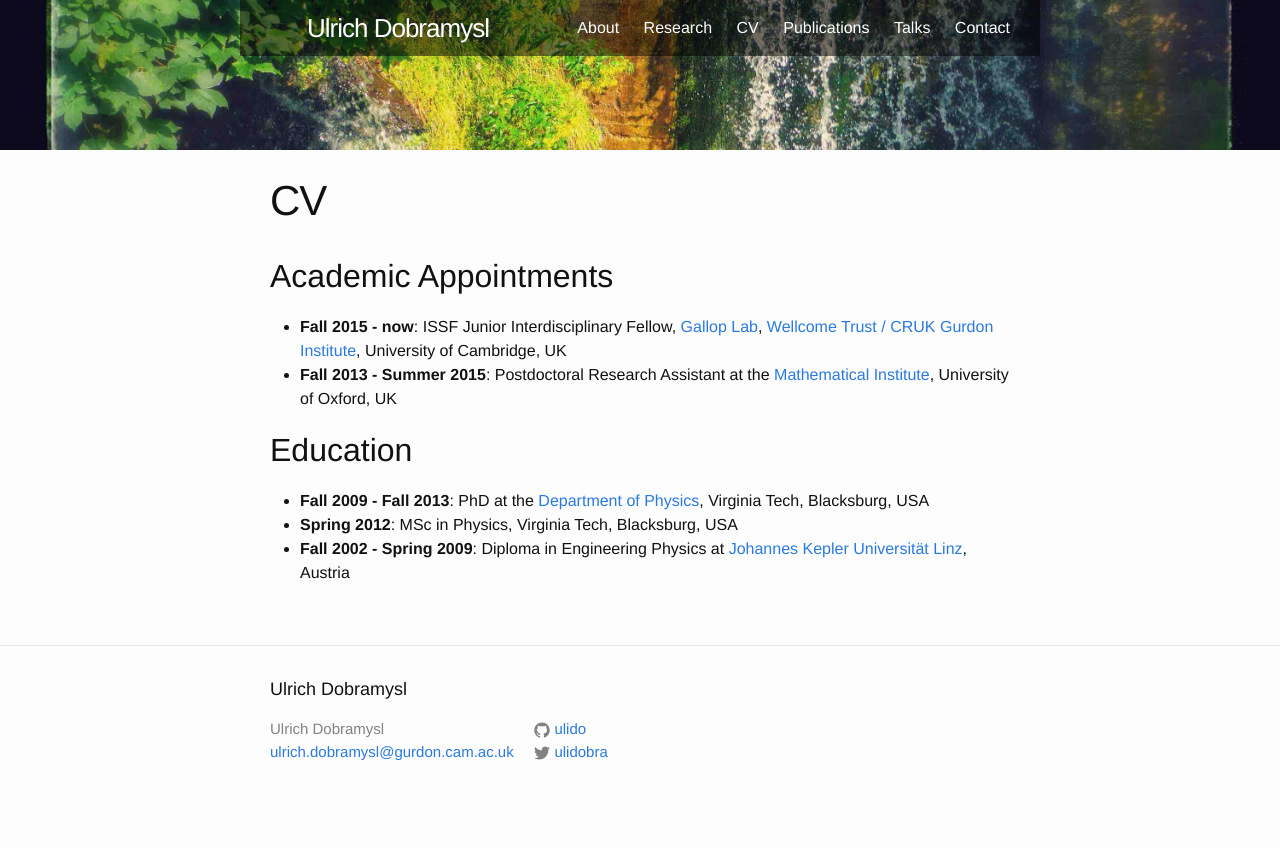
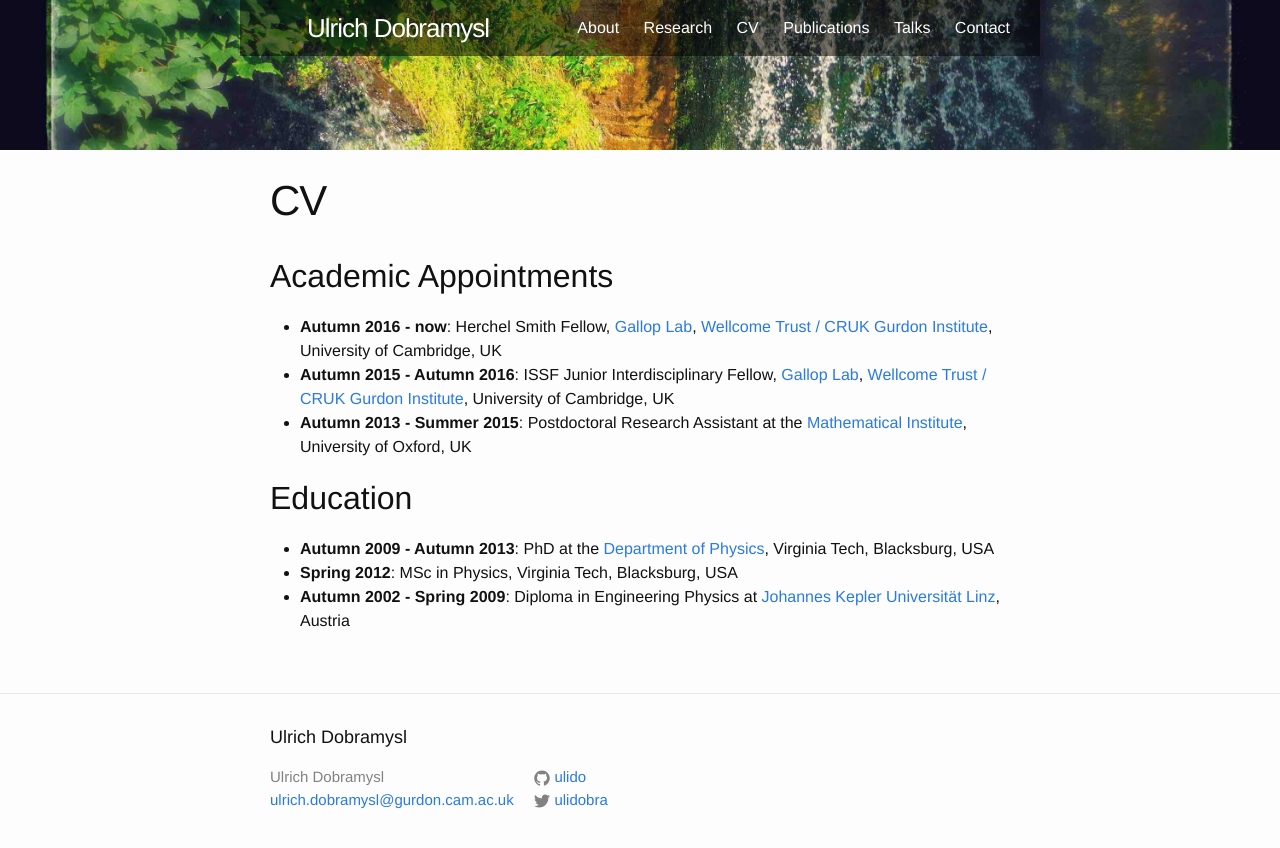
Before and after one commit to ulido/ulido.github.io, a Jekyll site: the page built from 02-cv.md, in a window 1280 px wide. Shown: the top 848 px of the page. Built offline with Jekyll 4.4.1, drawn with Linux system fonts in a browser that asks for light colours.

Commit message:
Herchel Smith Fellowship

```diff
--- a/02-cv.md
+++ b/02-cv.md
@@ -5,10 +5,11 @@ permalink: /cv/
 ---
 
 ## Academic Appointments
-* **Fall 2015 - now**: ISSF Junior Interdisciplinary Fellow, [Gallop Lab](http://www2.gurdon.cam.ac.uk/~galloplab/), [Wellcome Trust / CRUK Gurdon Institute](http://www.gurdon.cam.ac.uk), University of Cambridge, UK
-* **Fall 2013 - Summer 2015**: Postdoctoral Research Assistant at the [Mathematical Institute](http://www.maths.ox.ac.uk/), University of Oxford, UK
+* **Autumn 2016 - now**: Herchel Smith Fellow, [Gallop Lab](http://www2.gurdon.cam.ac.uk/~galloplab/), [Wellcome Trust / CRUK Gurdon Institute](http://www.gurdon.cam.ac.uk), University of Cambridge, UK
+* **Autumn 2015 - Autumn 2016**: ISSF Junior Interdisciplinary Fellow, [Gallop Lab](http://www2.gurdon.cam.ac.uk/~galloplab/), [Wellcome Trust / CRUK Gurdon Institute](http://www.gurdon.cam.ac.uk), University of Cambridge, UK
+* **Autumn 2013 - Summer 2015**: Postdoctoral Research Assistant at the [Mathematical Institute](http://www.maths.ox.ac.uk/), University of Oxford, UK
 
 ## Education
-* **Fall 2009 - Fall 2013**: PhD at the [Department of Physics](http://www.phys.vt.edu/), Virginia Tech, Blacksburg, USA
+* **Autumn 2009 - Autumn 2013**: PhD at the [Department of Physics](http://www.phys.vt.edu/), Virginia Tech, Blacksburg, USA
 * **Spring 2012**: MSc in Physics, Virginia Tech, Blacksburg, USA
-* **Fall 2002 - Spring 2009**: Diploma in Engineering Physics at [Johannes Kepler Universit&auml;t Linz](http://www.jku.at/), Austria
+* **Autumn 2002 - Spring 2009**: Diploma in Engineering Physics at [Johannes Kepler Universit&auml;t Linz](http://www.jku.at/), Austria
```
